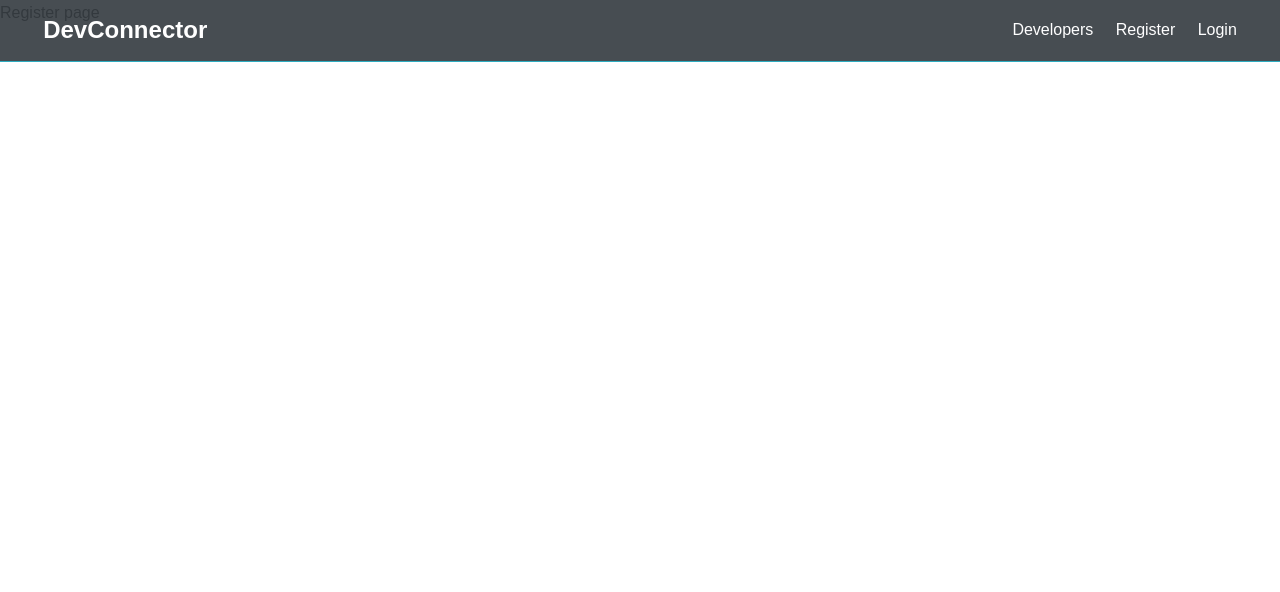
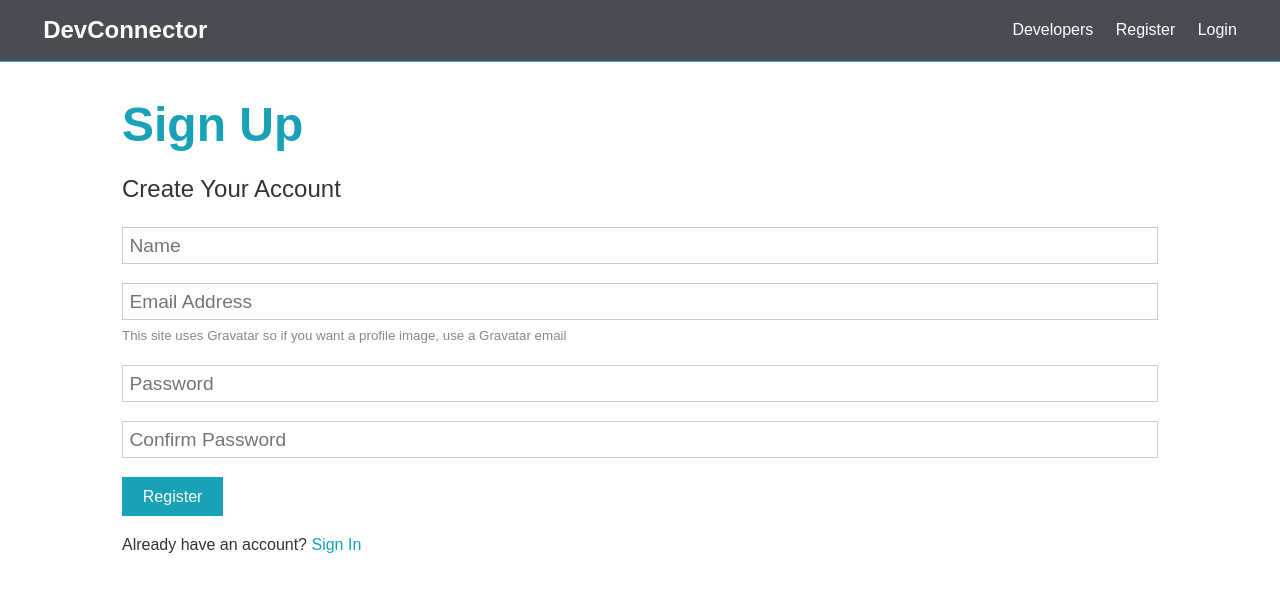
Before and after one commit to KiranGowda95-tech/Developers_connector, a React (Create React App) app in the folder Client/client/: page /register in a window 1280 px wide. Shown: the top 592 px of the page. Built offline with nearby package versions, Linux system fonts and the light colour scheme.

Commit message:
redux and alerts updated

```diff
--- a/Client/client/package.json
+++ b/Client/client/package.json
@@ -4,15 +4,21 @@
   "private": true,
   "dependencies": {
     "16": "^0.0.2",
+    "@reduxjs/toolkit": "^2.5.0",
     "@testing-library/jest-dom": "^5.17.0",
     "@testing-library/react": "^13.4.0",
     "@testing-library/user-event": "^13.5.0",
+    "axios": "^1.7.8",
     "dayjs": "^1.11.13",
     "react": "^18.3.1",
     "react-dom": "^18.3.1",
+    "react-redux": "^8.1.1",
     "react-router-dom": "^7.0.1",
     "react-scripts": "5.0.1",
+    "redux": "^4.2.1",
     "redux-devtools-extension": "^2.13.9",
+    "redux-promise": "^0.6.0",
+    "uuid": "^11.0.3",
     "web-vitals": "^2.1.4"
   },
   "scripts": {
--- a/Client/client/src/App.js
+++ b/Client/client/src/App.js
@@ -4,21 +4,28 @@ import { BrowserRouter as Router, Routes, Route } from "react-router-dom";
 import Landing from "./components/layout/Landing";
 import Register from "./components/auth/Register";
 import Login from "./components/auth/Login";
+import Alert from "./components/layout/Alert";
 import "./App.css";
+// Redux
+import { Provider } from "react-redux";
+import store from "./store";
 
-const App = () => {
-  return (
+const App = () => (
+  <Provider store={store}>
     <Router>
       <Fragment>
         <Navbar />
-        <Routes className='container'>
-          <Route exact path="/" element={<Landing />} />
-          <Route exact path="/register" element={<Register />} />
-          <Route exact path="/login" element={<Login />} />
-        </Routes>
+        <div className="container">
+          <Alert />
+          <Routes>
+            <Route path="/" element={<Landing />} />
+            <Route path="/register" element={<Register />} />
+            <Route path="/login" element={<Login />} />
+          </Routes>
+        </div>
       </Fragment>
     </Router>
-  );
-};
+  </Provider>
+);
 
 export default App;
--- /dev/null
+++ b/Client/client/src/actions/alert.js
@@ -0,0 +1,13 @@
+import { v4 as uuidv4 } from 'uuid';
+
+import { SET_ALERT, REMOVE_ALERT } from "./types";
+
+export const setAlert = (msg, alertType) => (dispatch) => {
+  const id = uuidv4();
+  dispatch({
+    type: SET_ALERT,
+    payload: { msg, alertType, id },
+  });
+
+  setTimeout(()=>dispatch({type:REMOVE_ALERT,payload:id}),5000)
+};
--- /dev/null
+++ b/Client/client/src/actions/types.js
@@ -0,0 +1,2 @@
+export const SET_ALERT='SET_ALERT';
+export const REMOVE_ALERT='REMOVE_ALERT';
--- a/Client/client/src/components/auth/Login.js
+++ b/Client/client/src/components/auth/Login.js
@@ -1,11 +1,48 @@
-import React from 'react'
+import React, { Fragment, useState } from "react";
+import {Link} from 'react-router-dom'
+//import axios from 'axios'
 
 const Login = () => {
+  const [formData, setFormData] = useState({
+    email: "",
+    password: "",
+  });
+
+  const {email, password } = formData;
+  const onChange = (e) =>
+    setFormData({ ...formData, [e.target.name]: e.target.value });
+
+  const onSubmit = async e => {
+    e.preventDefault();
+        console.log("Success")
+        }
   return (
-    <div>
-      Login page
-    </div>
-  )
-}
+    <Fragment>
+      <h1 className="large text-primary">Sign In</h1>
+      <p className="lead">
+        <i className="fas fa-user"></i> Sign Your Account
+      </p>
+      <form className="form" onSubmit={(e) => onSubmit(e)}>
+        <div className="form-group">
+          <input type="email" placeholder="Email Address" name="email" />
+        </div>
+        <div className="form-group">
+          <input
+            type="password"
+            placeholder="Password"
+            name="password"
+            value={password}
+            onChange={(e) => onChange(e)}
+            minLength="6"
+          />
+        </div>
+        <input type="submit" className="btn btn-primary" value="Login" />
+      </form>
+      <p className="my-1">
+        Don't have an account? <Link to="/register">Sign Up</Link>
+      </p>
+    </Fragment>
+  );
+};
 
-export default Login
+export default Login;
--- a/Client/client/src/components/auth/Register.js
+++ b/Client/client/src/components/auth/Register.js
@@ -1,11 +1,105 @@
-import React from 'react'
+import React, { Fragment, useState } from "react";
+import {connect} from 'react-redux';
+import {Link} from 'react-router-dom'
+import {setAlert} from '../../actions/alert'
+//import axios from 'axios'
+import PropTypes from 'prop-types'
 
-const Register = () => {
+
+const Register = ({setAlert}) => {
+  const [formData, setFormData] = useState({
+    name: "",
+    email: "",
+    password: "",
+    password2: "",
+  });
+
+  const { name, email, password, password2 } = formData;
+  const onChange = (e) =>
+    setFormData({ ...formData, [e.target.name]: e.target.value });
+
+  const onSubmit = async(e) => {
+    e.preventDefault();
+    if (password !== password2) {
+      setAlert("passwords do not match",'danger');
+    } else {
+        // const newUser={
+        //     name,
+        //     email,
+        //     password
+        // }
+        // try {
+        //     const config={
+        //         header:{
+        //             'Content-Type': 'application/json'
+        //         }
+        //     }
+        //     const body=JSON.stringify(newUser);
+
+        //     const res=await axios.post('api/users',body,config);
+        //     console.log(res.data)
+
+        // } catch (err) {
+        //     console.log(err.response.data)
+        // }
+        console.log("SUCCESS")
+        }
+  };
   return (
-    <div>
-      Register page
-    </div>
-  )
+    <Fragment>
+      <h1 className="large text-primary">Sign Up</h1>
+      <p className="lead">
+        <i className="fas fa-user"></i> Create Your Account
+      </p>
+      <form className="form" onSubmit={(e) => onSubmit(e)}>
+        <div className="form-group">
+          <input
+            type="text"
+            placeholder="Name"
+            name="name"
+            value={name}
+            onChange={(e) => onChange(e)}
+            required
+          />
+        </div>
+        <div className="form-group">
+          <input type="email" placeholder="Email Address" name="email" />
+          <small className="form-text">
+            This site uses Gravatar so if you want a profile image, use a
+            Gravatar email
+          </small>
+        </div>
+        <div className="form-group">
+          <input
+            type="password"
+            placeholder="Password"
+            name="password"
+            value={password}
+            onChange={(e) => onChange(e)}
+            minLength="6"
+          />
+        </div>
+        <div className="form-group">
+          <input
+            type="password"
+            placeholder="Confirm Password"
+            name="password2"
+            value={password2}
+            onChange={(e) => onChange(e)}
+            minLength="6"
+          />
+        </div>
+        <input type="submit" className="btn btn-primary" value="Register" />
+      </form>
+      <p className="my-1">
+        Already have an account? <Link to="/login">Sign In</Link>
+      </p>
+    </Fragment>
+  );
+};
+
+Register.prototype={
+  setAlert:PropTypes.func.isRequired
 }
 
-export default Register
+export default connect(null,{setAlert})(Register);
--- /dev/null
+++ b/Client/client/src/components/layout/Alert.js
@@ -0,0 +1,22 @@
+import React from "react";
+import PropTypes from "prop-types";
+import { connect } from "react-redux";
+
+const Alert = ({ alerts }) =>
+  alerts !== null &&
+  alerts.length > 0 &&
+  alerts.map((alert) => (
+    <div key={alert.id} className={`alert alert-${alert.alertType}`}>
+        {alert.msg}
+    </div>
+  ));
+
+Alert.propTypes = {
+  alerts: PropTypes.array.isRequired,
+};
+
+const mapStateToProps = (state) => ({
+  alerts: state.alert,
+});
+
+export default connect(mapStateToProps)(Alert);
--- /dev/null
+++ b/Client/client/src/reducers/alert.js
@@ -0,0 +1,16 @@
+import {SET_ALERT,REMOVE_ALERT} from '../actions/types';
+
+
+const initialState=[]
+
+export default function(state=initialState,action){
+    const {type,payload}=action;
+    switch(type){
+        case 'SET_ALERT':
+            return [...state,payload];
+        case 'REMOVE_ALERT':
+            return state.filter(alert=>alert.id !==payload);
+        default:
+            return state;
+    }
+}
--- /dev/null
+++ b/Client/client/src/reducers/index.js
@@ -0,0 +1,7 @@
+import {combineReducers} from 'redux';
+import alert from './alert';
+
+
+export default combineReducers({
+    alert
+})
--- /dev/null
+++ b/Client/client/src/store.js
@@ -0,0 +1,24 @@
+import {configureStore,applyMiddleware} from '@reduxjs/toolkit';
+import {composeWithDevTools} from 'redux-devtools-extension';
+//import thunk from 'redux-thunk';
+import reduxPromise from 'redux-promise'
+import rootReducer from './reducers'
+
+const initialState={}
+
+const middleware=[reduxPromise];
+
+// const store=configureStore(
+//     rootReducer,
+//     initialState,
+//     composeWithDevTools(applyMiddleware(...middleware))
+// )
+
+const store = configureStore({
+    reducer: rootReducer,
+    preloadedState: initialState,
+    middleware: (getDefaultMiddleware) =>
+      getDefaultMiddleware().concat(middleware), // Add custom middleware
+    devTools: process.env.NODE_ENV !== 'production', // Enable devtools in development
+  });
+export default store
```
Also changed, not shown: 1 other file (tests, documents, lock files or other folders).
